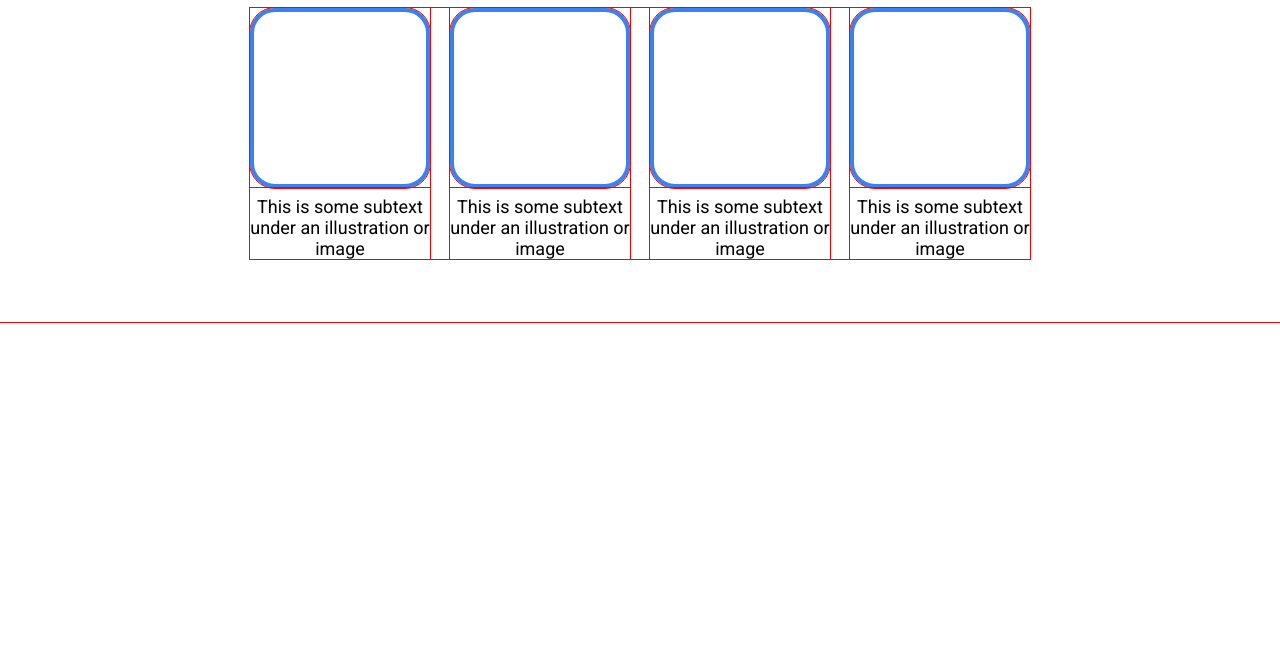
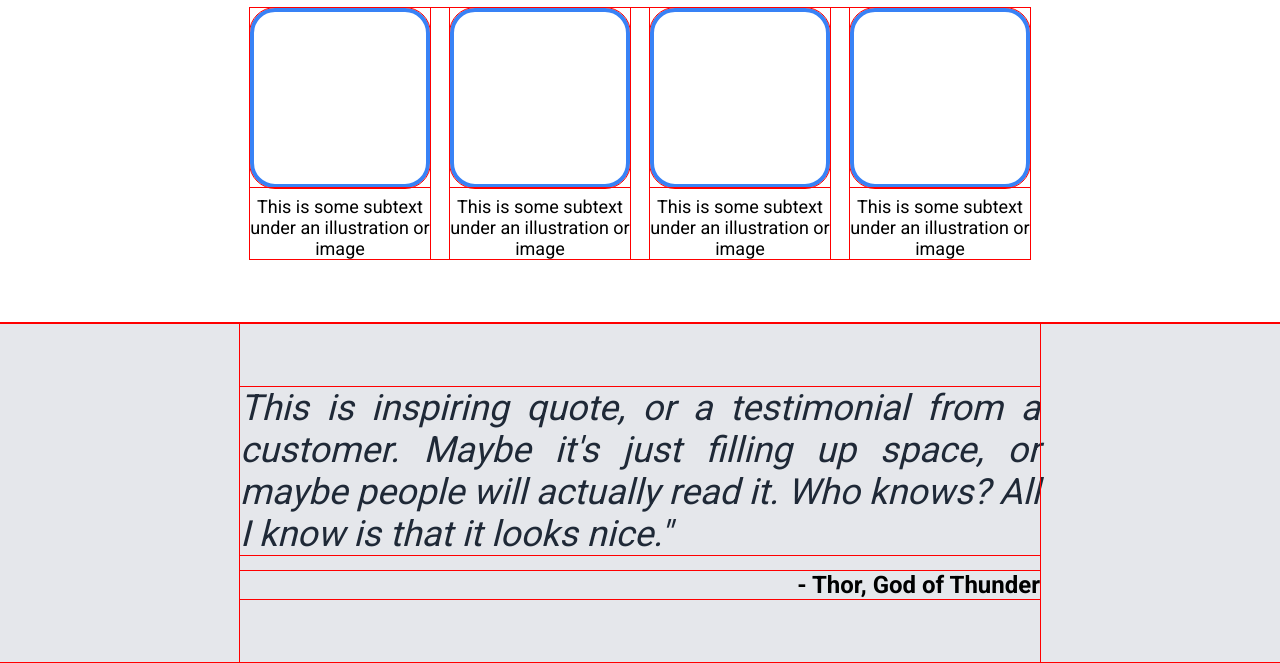
Before and after one commit to mixedd69/foundations-landing-page, a plain HTML site: page index.html in a window 1280 px wide. Shown: the part 573-1236 px from the top of the page. Before the commit the page ends 896 px from the top, so only its background shows below. Drawn offline with Linux system fonts and the light colour scheme.

Commit message:
Add and style quite section

```diff
--- a/index.html
+++ b/index.html
@@ -64,6 +64,18 @@
             </div>
         </section>
 
+        <section class="quote">
+            <figure>
+                <blockquote>
+                    <p class="quote-text">This is inspiring quote, or a testimonial from a
+                        customer. Maybe it's just filling up space, or maybe
+                        people will actually read it. Who knows? All I know
+                        is that it looks nice."</p>
+                </blockquote>
+                <figcaption class="quote-author">- Thor, God of Thunder</figcaption>
+            </figure>
+        </section>
+
     </main>
 
     <footer></footer>
--- a/style.css
+++ b/style.css
@@ -123,6 +123,7 @@ body {
     justify-content: space-between;
     gap: 20px;
     flex-wrap: wrap;
+    max-width: 800px;
 }
 
 .card {
@@ -144,3 +145,38 @@ body {
     font-size: 18px;
     padding-top: 8px;
 }
+
+blockquote {
+    max-width: 800px;
+    margin: 0;
+    padding: 0;
+}
+
+figcaption {
+    margin-top: 16px;
+    font-weight: bold;
+}
+
+.quote {
+    display: flex;
+    justify-content: center;
+    align-items: center;
+    background-color: #E5E7EB;
+    text-align: justify;
+}
+
+.quote-text {
+    font-size: 36px;
+    font-style: italic;
+    font-weight: 300;
+    color: #1f2937;
+}
+
+.quote-author {
+    text-align: right;
+    font-size: 24px;
+}
+
+.quote figure {
+    padding: 64px 0;
+}
```
